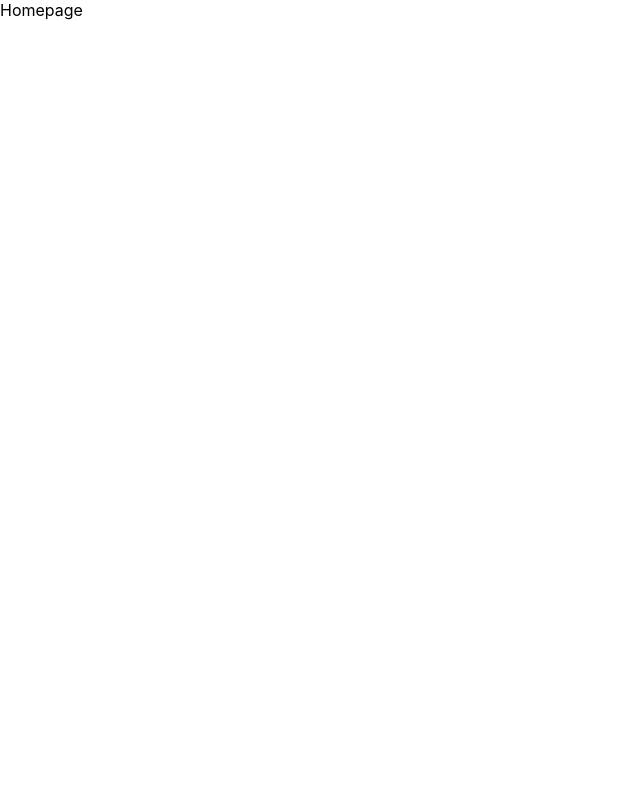
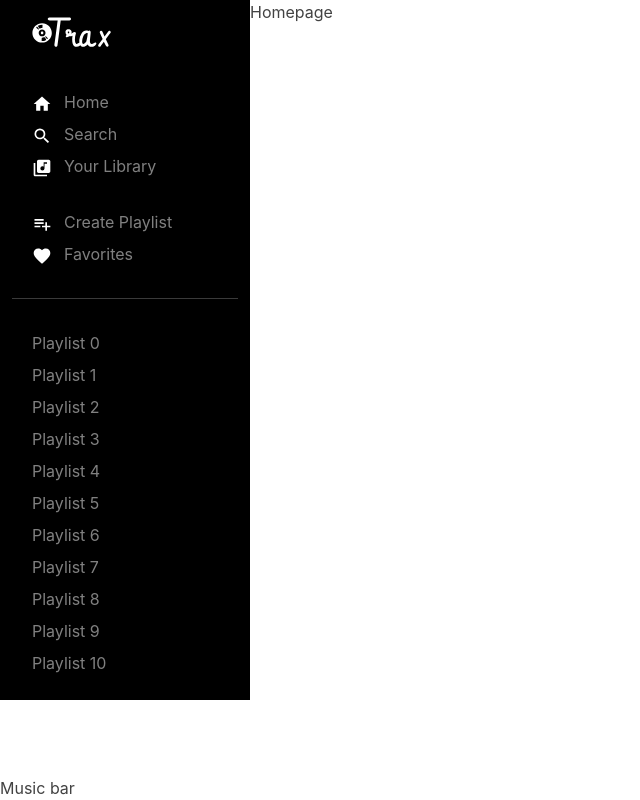
Before and after one commit to Thanasak1412/nextjs-spotify-app, a Next.js app: page / in a window 1280 px wide. Shown: the whole page, without its empty margins (0-640 px from the left). Built offline with nearby package versions, Linux system fonts and the light colour scheme.

Commit message:
feat: create sidebar menu

```diff
--- /dev/null
+++ b/components/playerLayout.tsx
@@ -0,0 +1,27 @@
+import { Box } from '@chakra-ui/layout';
+import { ReactNode } from 'react';
+// components
+import Sidebar from './sidebar';
+
+type Props = {
+  children: ReactNode;
+};
+
+const PlayerLayout = ({ children }: Props) => {
+  return (
+    <Box width="100vw" height="100vh">
+      <Box width="250px" position="absolute" top={0} left={0}>
+        <Sidebar />
+      </Box>
+      <Box marginLeft="250px" marginBottom="100px">
+        {children}
+      </Box>
+
+      <Box position="absolute" bottom={0} left={0}>
+        Music bar
+      </Box>
+    </Box>
+  );
+};
+
+export default PlayerLayout;
--- /dev/null
+++ b/components/sidebar.tsx
@@ -0,0 +1,130 @@
+import NextImage from 'next/image';
+import NextLink from 'next/link';
+import {
+  Box,
+  List,
+  ListItem,
+  ListIcon,
+  LinkOverlay,
+  LinkBox,
+  Divider,
+} from '@chakra-ui/layout';
+import {
+  MdHome,
+  MdSearch,
+  MdLibraryMusic,
+  MdPlaylistAdd,
+  MdFavorite,
+} from 'react-icons/md';
+
+const navMenu = [
+  {
+    label: 'Home',
+    icon: MdHome,
+    link: '/',
+  },
+  {
+    label: 'Search',
+    icon: MdSearch,
+    link: '/search',
+  },
+  {
+    label: 'Your Library',
+    icon: MdLibraryMusic,
+    link: '/library',
+  },
+];
+
+const navMenuItemPlaylist = [
+  {
+    label: 'Create Playlist',
+    icon: MdPlaylistAdd,
+    link: '/',
+  },
+  {
+    label: 'Favorites',
+    icon: MdFavorite,
+    link: 'favorites',
+  },
+];
+
+const playlists = [...Array(50)].map((_, i) => ({
+  label: `Playlist ${i}`,
+  link: '/',
+}));
+
+type IProps = {
+  menu: {
+    label: string;
+    link: string;
+    icon?: any;
+  };
+};
+
+const NavMenuItem = ({ menu }: IProps) => {
+  return (
+    <ListItem paddingX={5} fontSize={16}>
+      <LinkBox>
+        <NextLink href={menu.link} passHref>
+          <LinkOverlay>
+            {menu?.icon && (
+              <ListIcon
+                as={menu.icon}
+                width="1.25rem"
+                height="1.25rem"
+                color="white"
+                verticalAlign="middle"
+                marginRight={3}
+              />
+            )}
+            {menu.label}
+          </LinkOverlay>
+        </NextLink>
+      </LinkBox>
+    </ListItem>
+  );
+};
+
+const Sidebar = () => {
+  return (
+    <Box
+      width="100%"
+      height="calc(100vh - 100px)"
+      paddingX="3"
+      bgColor="black"
+      color="gray"
+    >
+      <Box
+        height="100%"
+        display="flex"
+        flexDirection="column"
+        gap={8}
+        paddingY="3"
+      >
+        <Box width="120px" paddingX="5">
+          <NextImage src="/logo.svg" width={120} height={60} alt="icon" />
+        </Box>
+        <List spacing={2}>
+          {navMenu.map((menu) => (
+            <NavMenuItem menu={menu} key={menu.label} />
+          ))}
+        </List>
+        <List spacing={2}>
+          {navMenuItemPlaylist.map((menu) => (
+            <NavMenuItem menu={menu} key={menu.label} />
+          ))}
+        </List>
+        <Divider borderColor="gray.700" />
+        <Box overflowY="auto">
+          <List spacing={2}>
+            {playlists.map((playlist) => (
+              <NavMenuItem menu={playlist} key={playlist.label} />
+            ))}
+          </List>
+        </Box>
+      </Box>
+    </Box>
+  );
+};
+
+export default Sidebar;
--- a/package.json
+++ b/package.json
@@ -47,7 +47,7 @@
     "prettier": "^2.4.1",
     "prisma": "^3.6.0",
     "ts-node": "^10.4.0",
-    "typescript": "5.2.2"
+    "typescript": "4.2.2"
   },
   "prisma": {
     "seed": "ts-node --compiler-options {\"module\":\"CommonJS\"} prisma/seed.ts"
--- a/pages/_app.tsx
+++ b/pages/_app.tsx
@@ -1,5 +1,18 @@
+import { ChakraProvider } from '@chakra-ui/react';
+// css
 import '../styles/globals.css';
+import { themeOptions } from '../styles/themeOptions';
+// components
+import PlayerLayout from '../components/playerLayout';
 
-export default function MyApp({ Component, pageProps }) {
-  return <Component {...pageProps} />;
-}
+const MyApp = ({ Component, pageProps }) => {
+  return (
+    <ChakraProvider theme={themeOptions}>
+      <PlayerLayout>
+        <Component {...pageProps} />
+      </PlayerLayout>
+    </ChakraProvider>
+  );
+};
+
+export default MyApp;
--- a/pages/index.tsx
+++ b/pages/index.tsx
@@ -1,3 +1,9 @@
-export default function Home() {
-  return <>Homepage</>;
-}
+const Home = () => {
+  return (
+    <div>
+      <h1>Homepage</h1>
+    </div>
+  );
+};
+
+export default Home;
--- /dev/null
+++ b/styles/themeOptions.ts
@@ -0,0 +1,29 @@
+import { extendTheme } from '@chakra-ui/react';
+
+export const themeOptions = extendTheme({
+  colors: {
+    gray: {
+      100: '#F5F5F5',
+      200: '#EEEEEE',
+      300: '#E0E0E0',
+      400: '#BDBDBD',
+      500: '#9E9E9E',
+      600: '#757575',
+      700: '#616161',
+      800: '#424242',
+      900: '#212121',
+    },
+  },
+  components: {
+    Button: {
+      variants: {
+        link: {
+          ':focus': {
+            outline: 'none',
+            boxShadow: 'none',
+          },
+        },
+      },
+    },
+  },
+});
```
Also changed, not shown: 2 other files (tests, documents, lock files or other folders).
